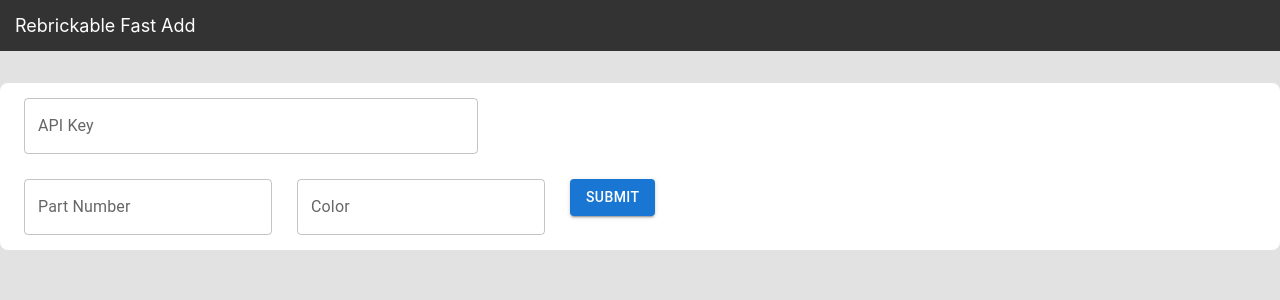
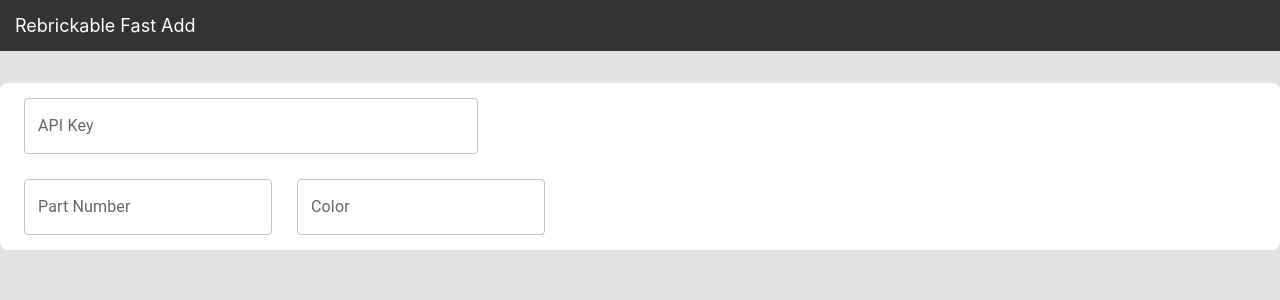
Before and after one commit to Drew-Killeen/RebrickableFastAdd, a React (Create React App) app: page / in a window 1280 px wide. Shown: the top 300 px of the page. Built offline with nearby package versions, Linux system fonts and the light colour scheme.

Commit message:
Update part info as user types

```diff
--- a/src/App.tsx
+++ b/src/App.tsx
@@ -44,9 +44,19 @@
 function PartFields({ apiKey }: { apiKey: string }) {
   const [partNum, setPartNum] = useState("");
   const [partColor, setPartColor] = useState("");
+  const [partInfo, setPartInfo] = useState<any>({});
+  const [partError, setPartError] = useState("");
 
-  const handleSubmit = async () => {
-    console.log(await getPartInfo(partNum, apiKey));
+  const handlePartNumChange = async (value: string) => {
+    setPartNum(value);
+    let partInfoIncoming = await getPartInfo(value, apiKey);
+    if (partInfoIncoming.status == 200) {
+      setPartInfo(await partInfoIncoming.json());
+      setPartError("");
+    } else {
+      setPartInfo({});
+      setPartError("Error: Cannot find part");
+    }
   };
 
   return (
@@ -58,7 +68,7 @@
           variant="outlined"
           value={partNum}
           onChange={(e: React.ChangeEvent<HTMLInputElement>) => {
-            setPartNum(e.target.value);
+            handlePartNumChange(e.target.value);
           }}
         />
       </span>
@@ -73,9 +83,12 @@
           }}
         />
       </span>
-      <Button variant="contained" onClick={handleSubmit}>
-        Submit
-      </Button>
+      {partInfo.name && (
+        <div>
+          <img src={partInfo.part_img_url} /> {partInfo.name}
+        </div>
+      )}
+      <div>{partError}</div>
     </div>
   );
 }
@@ -83,7 +96,7 @@
 async function getPartInfo(partNum: string, apiKey: string) {
   const url = `https://rebrickable.com/api/v3/lego/parts/${partNum}/?key=${apiKey}`;
   let response = await fetch(url);
-  return await response.json();
+  return await response;
 }
 
 async function getPartColors(partNum: string, apiKey: string) {
```
